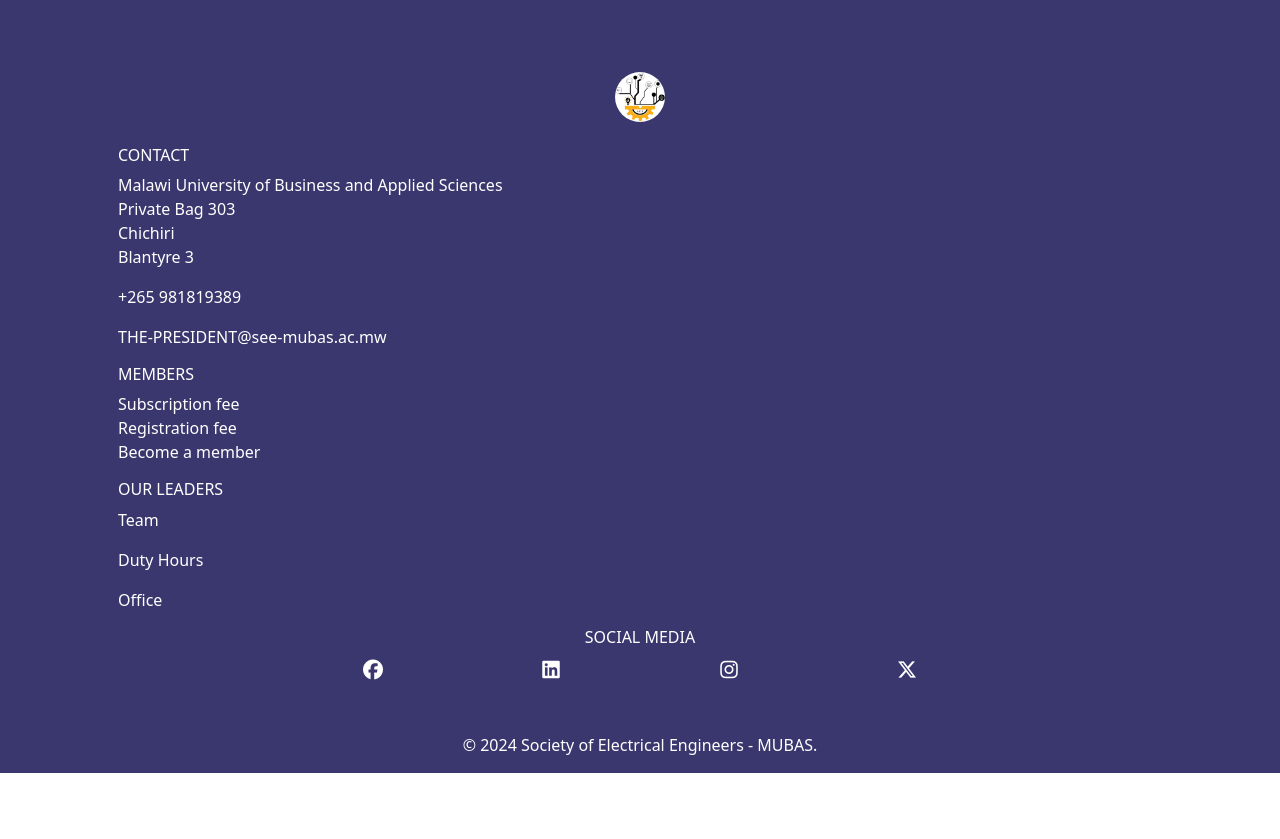
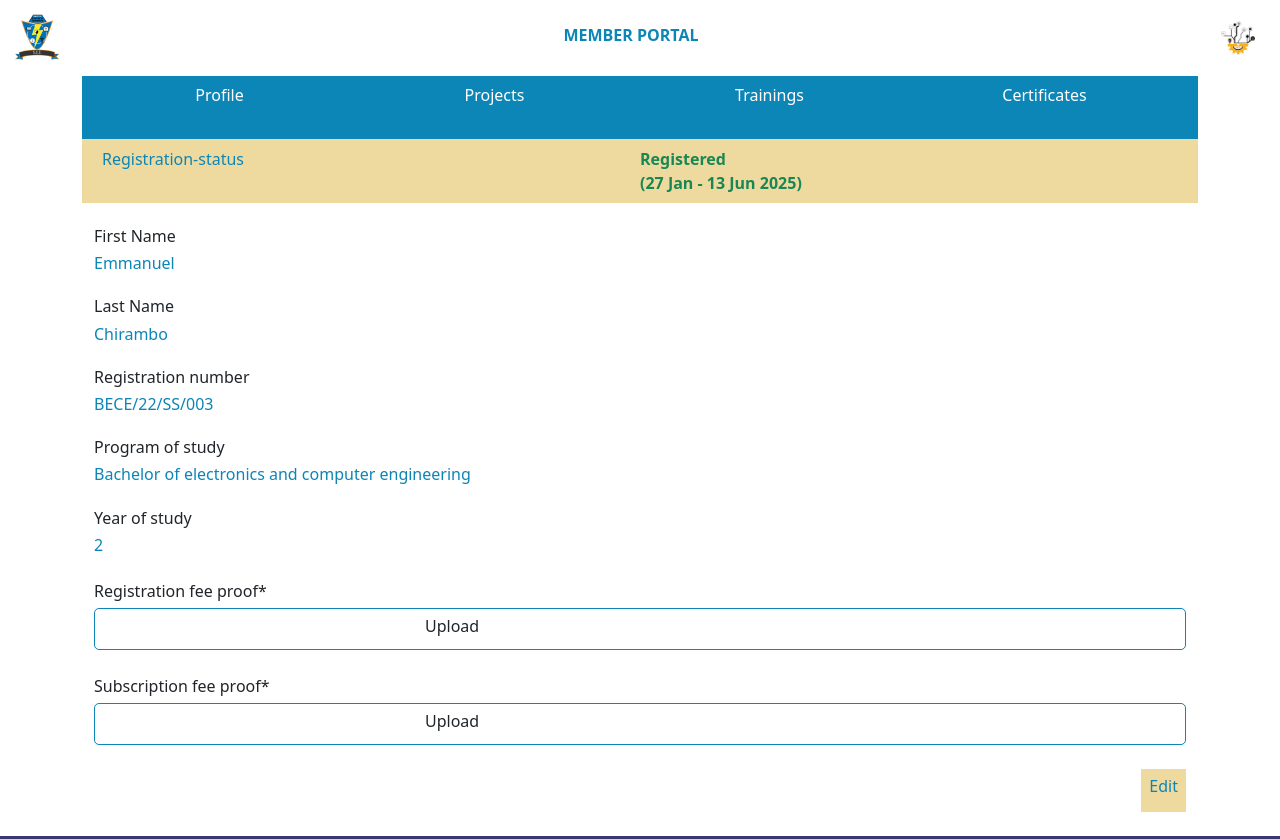
Before and after one commit to Mzota2/SEE-Website, a plain HTML site: page pages/account/index.html in a window 1280 px wide. Shown: the top 839 px of the page. Before the commit the page ends 800 px from the top, so only its background shows below. Drawn offline with nearby package versions, Linux system fonts and the light colour scheme; a web font is replaced by a local one.

Commit message:
deploy: ff369a8bf8c0e622f4af55bfffa91367770f6dca

```diff
--- a/pages/account/index.html
+++ b/pages/account/index.html
@@ -5,11 +5,134 @@
     <meta name="viewport" content="width=device-width, initial-scale=1.0">
     <title>SEE-member-portal</title>
     <link rel="stylesheet" href="../../styles/index.css">
+    <link rel="stylesheet" href="../../styles/account.css">
     <link href="https://cdn.jsdelivr.net/npm/bootstrap@5.3.3/dist/css/bootstrap.min.css" rel="stylesheet">
     <script src="https://cdn.jsdelivr.net/npm/bootstrap@5.3.3/dist/js/bootstrap.bundle.min.js"></script>
     <script src="https://kit.fontawesome.com/4aba7f41d8.js" crossorigin="anonymous"></script>
 </head>
 <body>
+
+    <div>
+        <header>
+
+            <div class="container-fluid">
+                <!-- main header -->
+                <nav class="navbar navbar-expand fixed-top see-header bg-white">
+                    <div class="container-fluid">
+                        <a href="#" class="navbar-brand">
+                            <img src="../../assets/images/main-logo.jpg" style="width: 50px;">
+                        </a>
+                        <ul class="navbar-nav">
+                            <li class="nav-item">
+                                <a href="#" class="navbar-brand d-flex flex-row">
+                                    <h6 class="see-heading-tag mt-1 pe-2"><b>MEMBER PORTAL</b></h6>
+                                </a>
+                            </li>
+
+                        </ul>
+                        <div>
+                            <a href="#" class="btn"  data-bs-toggle="collapse" data-bs-target="#menu">
+                                <img src="../../assets/images/logo.jpg" style="width: 34px;">
+                             </a>
+                        </div>
+                    </div>
+                </nav>
+                <!-- hidden navigation bar -->
+                <div>
+                    <ul class="nav collapse flex-column w-50 float-end navigation-bar" style="text-align: center;" id="menu">
+                        <li><button class="btn btn-close float-end" data-bs-toggle="collapse" data-bs-target="#menu"></button></li>
+                        <li class="nav-item"  >
+                            <a href="#" class="navbar-brand">
+                                <img src="../../assets/images/logo.jpg" style="width: 34px;">
+                            </a>
+                        </li>
+                        <li class="nav-item"><a href="../../index.html" class="nav-link">Home</a></li>
+                        <li class="nav-item" style="background-color: #EEDA9F;"><a href="./index.html" class="nav-link">Profile</a></li>
+                        <!-- <li class="nav-item" style="background-color: #EEDA9F;"><a href="./index.html" class="nav-link">Profile</li> -->
+                        <li class="nav-item"><a href="#" class="nav-link">Settings</a></li>
+                        <li class="nav-item bg-black"><a href="#" class="nav-link">Log Out</a></li>
+                    </ul>
+                </div>
+
+            </div>
+
+        </header>
+
+        <main>
+            <div class="container px-4">
+                <div class="hero">
+                    <div class="row text-center pt-2 pe-3 sub-hero">
+                        <div class="col-3">Profile</div>
+                        <div class="col-3">Projects</div>
+                        <div class="col-3">Trainings</div>
+                        <div class="col-3">Certificates</div>
+                    </div>
+                    <div class="row sub-hero">
+                        <div class="col-6">Registration-status</div>
+                        <div class="col-6 text-success">
+                            <b>
+                                <div class="row">Registered</div>
+                                <div class="row">(27 Jan - 13 Jun 2025)</div>
+                            </b>
+                        </div>
+                    </div>
+                </div>
+                <div class="content">
+                    <div class="detail-container">
+                        <div class="detail mt-4">
+                            <h6 class="fw-light">First Name</h6>
+                            <h6 class="detail-data">Emmanuel</h6>
+                        </div>
+
+                        <div class="detail mt-4">
+                            <h6 class="fw-light">Last Name</h6>
+                            <h6 class="detail-data">Chirambo</h6>
+                        </div>
+
+                        <div class="detail mt-4">
+                            <h6 class="fw-light">Registration number</h6>
+                            <h6 class="detail-data">BECE/22/SS/003</h6>
+                        </div>
+
+                        <div class="detail mt-4">
+                            <h6 class="fw-light">Program of study</h6>
+                            <h6 class="detail-data">Bachelor of electronics and computer engineering</h6>
+                        </div>
+                        <div class="detail mt-4">
+                            <h6 class="fw-light">Year of study</h6>
+                            <h6 class=" detail-data">2</h6>
+                        </div>
+                    </div>
+                    <div class="upload-section">
+
+                        <label for="payment" class="mt-4">Registration fee proof*</label>
+                        <div class="upload-container">
+                            <div class="upload-label">
+                                <input type="file" accept="image/*" id="payment"  class="payment-input">
+                                <label for="payment"><button class="btn upload-btn" >Upload</button></label>
+                            </div>
+
+                        </div>
+                        <label for="payment" class="mt-4">Subscription fee proof*</label>
+                        <div class="upload-container">
+                            <div class="upload-label">
+                                <input type="file" accept="image/*" id="payment"  class="payment-input">
+                                <label for="payment"><button class="btn upload-btn" >Upload</button></label>
+                            </div>
+                        </div>
+                    </div>
+
+                </div>
+                <div class="edit-container">
+                    <button class="edit-button my-4" style="border: none; left:0;">
+                        <h6 class="see-heading-tag">Edit</h6>
+                    </button>
+
+                </div>
+
+            </div>
+        </main>
+
                     <!-- The main footer -->
         <footer>
             <div class="container p-5 fw-light">
@@ -59,5 +182,8 @@
 
         </footer>
 
+    </div>
+
+
 </body>
 </html>
--- /dev/null
+++ b/styles/account.css
@@ -0,0 +1,57 @@
+
+.sub-hero:nth-child(1){
+    color: var(--white);
+    background-color: var(--light-blue);
+    padding-bottom: 2rem;
+}
+.sub-hero:nth-child(2), .edit-button{
+    color: var(--light-blue);
+    background-color: var(--yellow);
+    padding: 0.5rem;
+}
+
+.detail-data{
+    color: var(--light-blue);
+}
+
+.upload-section label {
+    display: block;
+    margin-bottom: 5px;
+}
+.upload-section input[type="file"] {
+    display: block;
+    margin-bottom: 10px;
+}
+
+.upload-container{
+    position: relative;
+    border: 1px solid var(--light-blue);
+    height: 42px;
+    display: flex;
+    align-items: center;
+    padding: 0 5px;
+    border-radius: 5px;
+
+}
+.upload-label{
+    display: flex;
+    justify-content:flex-end;
+}
+.payment-input{
+    top: 0;
+    left: 0;
+    height: 25px;
+    width: 80%;
+    z-index: 1;
+    opacity: 0;
+
+}
+.upload-btn{
+    top: 0;
+    left: 0;
+    color: var(--light-blue);
+}
+.edit-container{
+    display: flex;
+    justify-content: flex-end;
+}
--- a/styles/index.css
+++ b/styles/index.css
@@ -36,7 +36,7 @@
     z-index: 2;
 }
 main{
-    padding-top: 65px;
+    padding-top: 75px;
 }
 
 footer, footer a{
```
Also changed, not shown: index.html (+3 -0 lines). Lines whose indentation alone changed are shown as unchanged.
